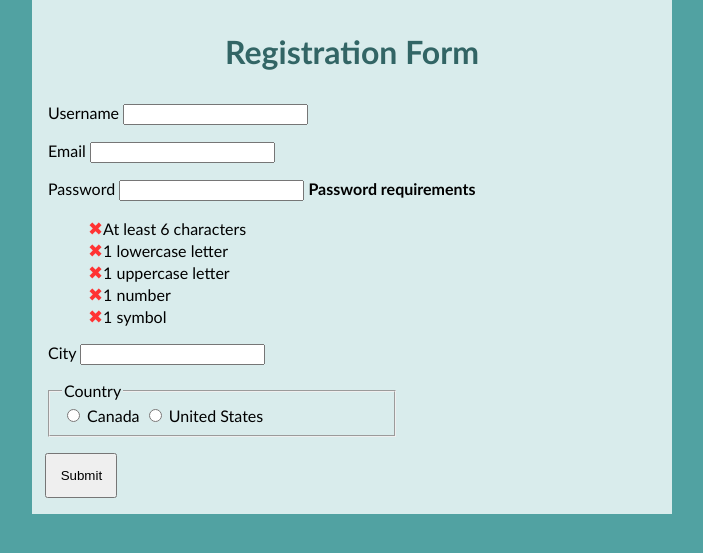
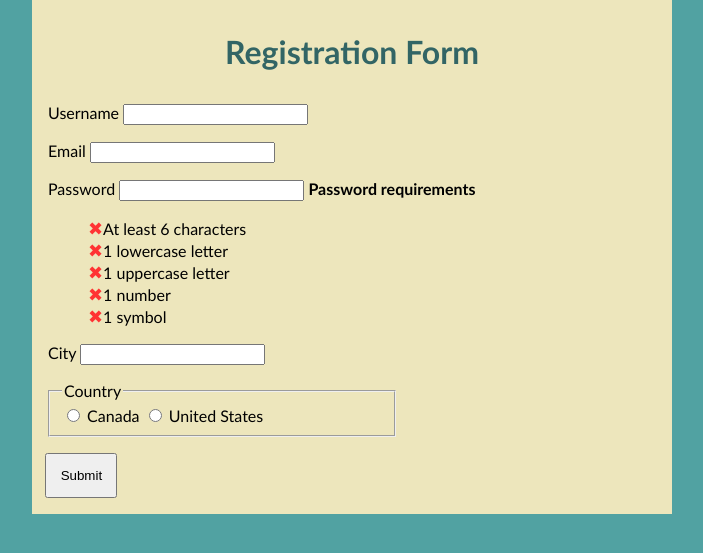
Before and after one commit to erikabalarezo/assignments, a PHP site: page / in a window 1280 px wide. Shown: the top 553 px of the page, without its empty margins (288-991 px from the left). Run offline with PHP 8.4, Linux system fonts and the light colour scheme; some libraries are stand-ins or nearby versions.

Commit message:
Color changed.

```diff
--- a/mtm1526/assignment-5/css/general.css
+++ b/mtm1526/assignment-5/css/general.css
@@ -8,8 +8,8 @@ body {
 	margin: 0 auto;
 	padding: 0;
 	width: 50%;
-	background-color:#D9ECEC;
-
+	background-color:#EDE6BC;
+	/*#D9ECEC;*/
 }
 h1 {
 	margin: 0;
```
